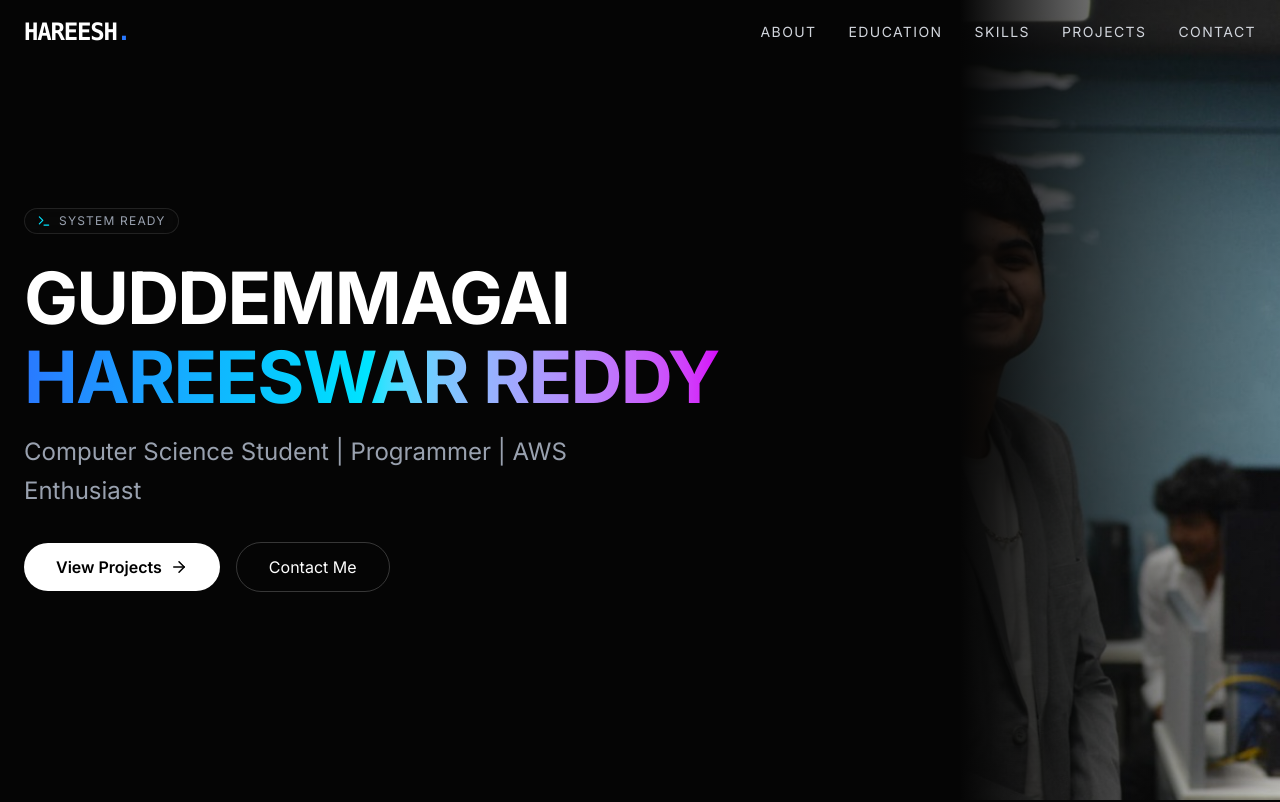
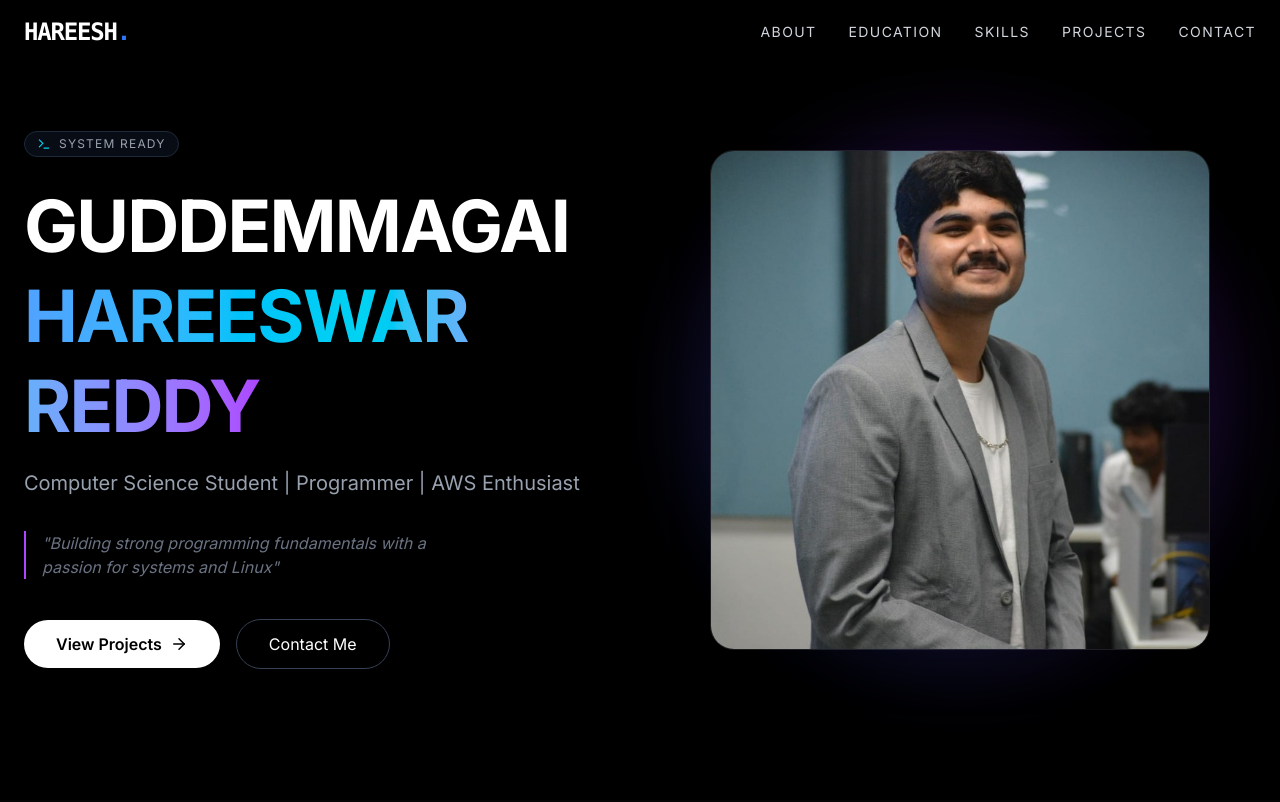
Before and after one commit to hareeswarreddy-g/portfolio-hareesh, a Next.js app: page / in a window 1280 px wide. Shown: the top 802 px of the page. Built offline with nearby package versions, Linux system fonts and the light colour scheme.

Commit message:
solved everything

```diff
--- a/src/components/Hero.tsx
+++ b/src/components/Hero.tsx
@@ -7,98 +7,88 @@ import { ArrowRight, Terminal } from "lucide-react";
 
 export default function Hero() {
     return (
-        <section className="relative min-h-screen flex flex-col md:block overflow-hidden bg-[var(--background)]">
-            {/* Background Elements */}
+        <section className="relative min-h-screen flex items-center justify-center bg-black overflow-hidden pt-20 md:pt-0">
+            {/* Background Glow */}
             <div className="absolute inset-0 w-full h-full bg-[radial-gradient(ellipse_at_top_left,_var(--tw-gradient-stops))] from-gray-900 via-black to-black opacity-50 z-0"></div>
 
-            {/* --- MOBILE ONLY IMAGE (Top of stack) --- */}
-            <div className="relative w-full h-[40vh] z-10 md:hidden">
-                <div className="relative w-full h-full">
-                    <div className="absolute inset-0 bg-gradient-to-b from-transparent to-[var(--background)] z-20"></div>
-                    <Image
-                        src="/profile.jpg"
-                        alt="Profile Mobile"
-                        fill
-                        className="object-cover object-top"
-                        priority
-                    />
-                </div>
+            <div className="container mx-auto px-6 relative z-10">
+                {/* Grid System:
+                   - Mobile: 1 Column (Stacks Image then Text)
+                   - PC: 2 Columns (Text Left, Image Right)
+                */}
+                <div className="grid grid-cols-1 md:grid-cols-2 gap-12 items-center">
+
+                    {/* --- TEXT BLOCK --- */}
+                    <motion.div
+                        initial={{ opacity: 0, x: -30 }}
+                        animate={{ opacity: 1, x: 0 }}
+                        transition={{ duration: 0.8 }}
+                        className="flex flex-col text-left items-start order-2 md:order-1"
+                    >
+                        {/* Badge */}
+                        <div className="inline-flex items-center gap-2 px-3 py-1 rounded-full border border-gray-800 bg-gray-900/50 backdrop-blur-md mb-6">
+                            <Terminal size={14} className="text-cyan-400" />
+                            <span className="text-[10px] md:text-xs uppercase tracking-widest text-gray-400">System Ready</span>
                         </div>
 
-            {/* --- PC ONLY IMAGE (Original Floating Style) --- */}
-            {/* Using 'md:block' and 'absolute' ensures it doesn't push the PC text */}
-            <div className="hidden md:block absolute top-0 right-0 w-1/2 h-full z-0 pointer-events-none select-none">
-                <div className="relative w-full h-full">
-                    <div className="absolute inset-0 bg-gradient-to-l from-transparent via-[var(--background)] to-[var(--background)] z-10"></div>
-                    <Image
-                        src="/profile.jpg"
-                        alt="Profile PC"
-                        fill
-                        className="object-cover object-right-top"
-                        priority
-                    />
-                </div>
-            </div>
-
-            {/* --- CONTENT CONTAINER --- */}
-            {/* On PC, 'md:flex md:items-center' restores your original vertical centering */}
-            <div className="container relative z-30 px-6 mx-auto flex flex-col md:flex md:flex-row md:items-center h-full min-h-[60vh] md:min-h-screen mt-[-20px] md:mt-0 pb-12 md:pb-0">
-                <div className="max-w-4xl text-left">
-                    <motion.div
-                        initial={{ opacity: 0, x: -20 }}
-                        animate={{ opacity: 1, x: 0 }}
-                        transition={{ duration: 0.8 }}
-                    >
-                        <div className="inline-flex items-center gap-2 px-3 py-1 rounded-full border border-[var(--card-border)] bg-[var(--card-bg)]/50 backdrop-blur-md mb-6">
-                            <Terminal size={14} className="text-[var(--neon-cyan)]" />
-                            <span className="text-[10px] md:text-xs uppercase tracking-widest text-gray-400">System Ready</span>
-                        </div>
-                    </motion.div>
-
-                    <motion.h1
-                        initial={{ opacity: 0, y: 20 }}
-                        animate={{ opacity: 1, y: 0 }}
-                        transition={{ duration: 0.8, delay: 0.2 }}
-                        className="text-4xl sm:text-5xl md:text-7xl font-bold tracking-tight mb-4 leading-[1.1]"
-                    >
+                        {/* Name */}
+                        <h1 className="text-4xl sm:text-5xl md:text-6xl lg:text-7xl font-bold tracking-tight mb-4 leading-tight">
                             <span className="text-white block">GUDDEMMAGAI</span>
-                        <span className="text-transparent bg-clip-text bg-gradient-to-r from-[var(--neon-blue)] via-[var(--neon-cyan)] to-[var(--neon-purple)]">
+                            <span className="text-transparent bg-clip-text bg-gradient-to-r from-blue-400 via-cyan-400 to-purple-500">
                                 HAREESWAR REDDY
                             </span>
-                    </motion.h1>
+                        </h1>
 
-                    <motion.p
-                        initial={{ opacity: 0, y: 20 }}
-                        animate={{ opacity: 1, y: 0 }}
-                        transition={{ duration: 0.8, delay: 0.4 }}
-                        className="text-base md:text-2xl text-gray-400 mb-8 max-w-xl leading-relaxed"
-                    >
+                        {/* Subtitle */}
+                        <p className="text-base md:text-xl text-gray-400 mb-8 max-w-xl leading-relaxed">
                             Computer Science Student | Programmer | AWS Enthusiast
-                    </motion.p>
+                        </p>
 
-                    <motion.div
-                        initial={{ opacity: 0, y: 20 }}
-                        animate={{ opacity: 1, y: 0 }}
-                        transition={{ duration: 0.8, delay: 0.6 }}
-                        className="flex flex-col sm:flex-row items-stretch sm:items-center gap-4"
-                    >
+                        {/* Quote */}
+                        <p className="text-gray-500 mb-10 text-xs md:text-base max-w-md border-l-2 border-purple-500 pl-4 italic">
+                           "Building strong programming fundamentals with a passion for systems and Linux"
+                        </p>
+
+                        {/* Buttons */}
+                        <div className="flex flex-col sm:flex-row items-center gap-4 w-full md:w-auto">
                             <Link
                                 href="#projects"
-                            className="group relative px-8 py-3 rounded-full bg-white text-black font-semibold overflow-hidden transition-all hover:scale-105 flex justify-center items-center"
+                                className="w-full sm:w-auto px-8 py-3 rounded-full bg-white text-black font-semibold flex items-center justify-center gap-2 hover:scale-105 transition-transform"
                             >
-                            <span className="relative z-10 flex items-center gap-2">
                                 View Projects <ArrowRight size={18} />
-                            </span>
-                            <div className="absolute inset-0 bg-[var(--neon-blue)] opacity-0 group-hover:opacity-20 transition-opacity" />
                             </Link>
 
                             <Link
                                 href="#contact"
-                            className="px-8 py-3 rounded-full border border-white/20 hover:border-[var(--neon-purple)] hover:text-[var(--neon-purple)] transition-all hover:bg-white/5 text-center text-white"
+                                className="w-full sm:w-auto px-8 py-3 rounded-full border border-gray-700 hover:border-purple-500 transition-all text-white text-center"
                             >
                                 Contact Me
                             </Link>
+                        </div>
                     </motion.div>
+
+                    {/* --- IMAGE BLOCK --- */}
+                    {/* order-1 puts it on top for mobile, md:order-2 puts it on the right for PC */}
+                    <motion.div
+                        initial={{ opacity: 0, scale: 0.9 }}
+                        animate={{ opacity: 1, scale: 1 }}
+                        transition={{ duration: 0.8 }}
+                        className="order-1 md:order-2 flex justify-center"
+                    >
+                        <div className="relative w-full aspect-square max-w-[300px] md:max-w-[500px]">
+                            {/* Decorative background blur */}
+                            <div className="absolute -inset-4 bg-gradient-to-tr from-blue-600 to-purple-600 opacity-20 blur-2xl rounded-full"></div>
+
+                            <Image
+                                src="/profile.jpg"
+                                alt="Hareesh Profile"
+                                fill
+                                className="object-cover rounded-2xl md:rounded-3xl border border-white/10 shadow-2xl"
+                                priority
+                            />
+                        </div>
+                    </motion.div>
+
                 </div>
             </div>
         </section>
```
Lines whose indentation alone changed are shown as unchanged.
